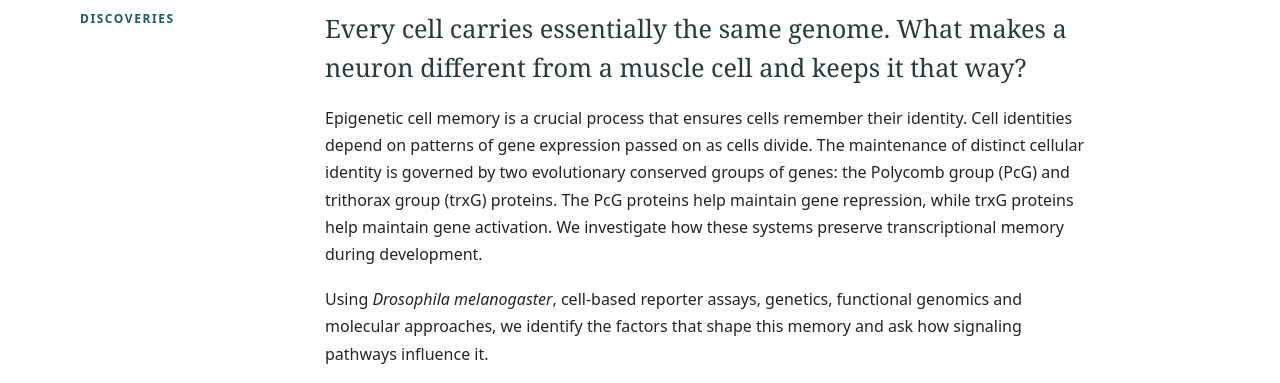
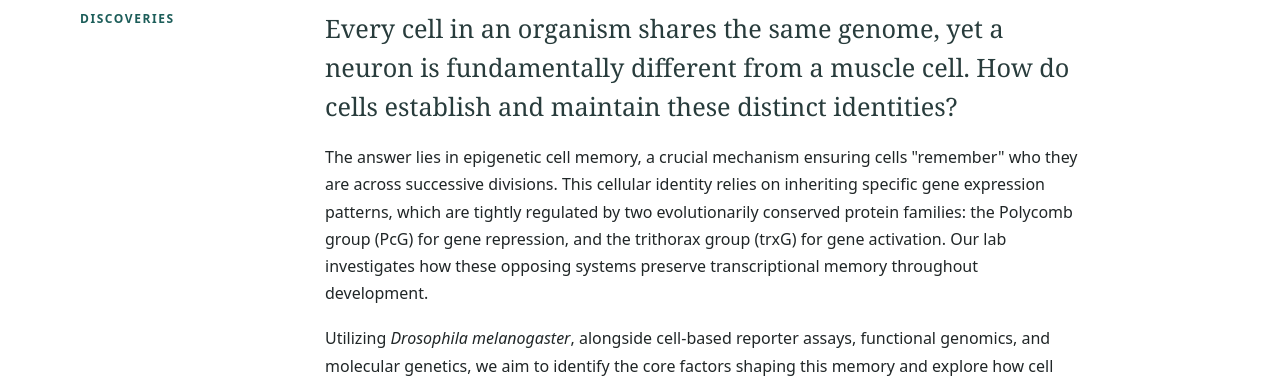
Before and after one commit to tariqlab-epi/tariqlab, a plain HTML site: page research.html in a window 1280 px wide. Shown: the part 548-931 px from the top of the page. Drawn offline with Linux system fonts and the light colour scheme.

Commit message:
Replace How cells keep their identity introduction

```diff
--- a/research.html
+++ b/research.html
@@ -12,9 +12,9 @@
 </div></header>
 <section class="masthead inner" aria-labelledby="page-title"><div class="wrap"><div class="eyebrow">What we study</div><h1 id="page-title">Research</h1><p>How are cell fates established, maintained, and changed?</p></div></section>
 <main id="main"><section class="section"><div class="wrap chapter"><aside class="side"><span class="side-title">Research</span><a href="#question">Our question</a><a href="#themes">Research themes</a><a href="#discoveries">Discoveries</a></aside><div class="chapter-body">
-<div id="question" class="eyebrow">The biology of cellular identity</div><h2 class="page-title">How cells keep their identity</h2><p class="lead">Every cell carries essentially the same genome. What makes a neuron different from a muscle cell and keeps it that way?</p>
-<p>Epigenetic cell memory is a crucial process that ensures cells remember their identity. Cell identities depend on patterns of gene expression passed on as cells divide. The maintenance of distinct cellular identity is governed by two evolutionary conserved groups of genes: the Polycomb group (PcG) and trithorax group (trxG) proteins. The PcG proteins help maintain gene repression, while trxG proteins help maintain gene activation. We investigate how these systems preserve transcriptional memory during development.</p>
-<p>Using <em>Drosophila melanogaster</em>, cell-based reporter assays, genetics, functional genomics and molecular approaches, we identify the factors that shape this memory and ask how signaling pathways influence it.</p>
+<div id="question" class="eyebrow">The biology of cellular identity</div><h2 class="page-title">How cells keep their identity</h2><p class="lead">Every cell in an organism shares the same genome, yet a neuron is fundamentally different from a muscle cell. How do cells establish and maintain these distinct identities?</p>
+<p>The answer lies in epigenetic cell memory, a crucial mechanism ensuring cells "remember" who they are across successive divisions. This cellular identity relies on inheriting specific gene expression patterns, which are tightly regulated by two evolutionarily conserved protein families: the Polycomb group (PcG) for gene repression, and the trithorax group (trxG) for gene activation. Our lab investigates how these opposing systems preserve transcriptional memory throughout development.</p>
+<p>Utilizing <em>Drosophila melanogaster</em>, alongside cell-based reporter assays, functional genomics, and molecular genetics, we aim to identify the core factors shaping this memory and explore how cell signaling pathways modulate them.</p>
 <h2 class="divider-heading" id="themes">Research themes</h2><div class="items">
 <div class="item"><div class="label">01</div><div><h3>Maintaining gene activation</h3><p>How do trxG proteins and their partners keep developmental genes active through successive cell divisions?</p></div></div>
 <div class="item"><div class="label">02</div><div><h3>Balancing activation and repression</h3><p>How do PcG and trxG systems interact and prevent each other from maintaining activation or repression, respectively?</p></div></div>
```
